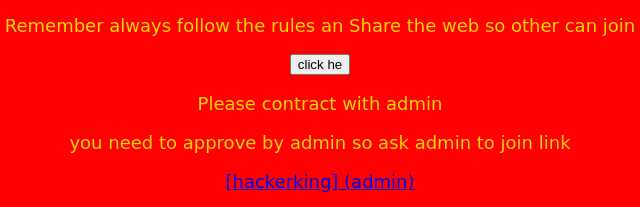
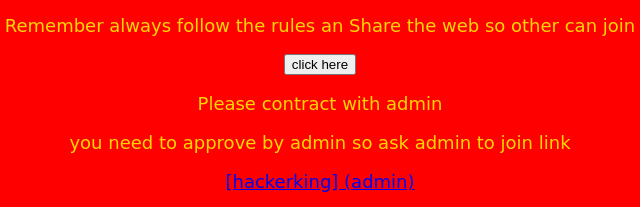
Before and after one commit to kinghacker3/personalweb, a plain HTML site: page index.html in a window 1280 px wide. Shown: the part 1289-1496 px from the top of the page, 320-960 px from the left. Drawn offline with Linux system fonts and the light colour scheme.

Commit message:
Update index.html

```diff
--- a/index.html
+++ b/index.html
@@ -22,7 +22,7 @@
 
 <p>Remember always follow the rules  an Share the web so other can join </p>
 
-<input type="button" value="click he" onclick="alert ('the group is privet Please contact with admin')"></input>
+<input type="button" value="click here" onclick="alert ('the group is privet Please contact with admin')"></input>
 
 <p>Please contract with admin </p>
 
```
